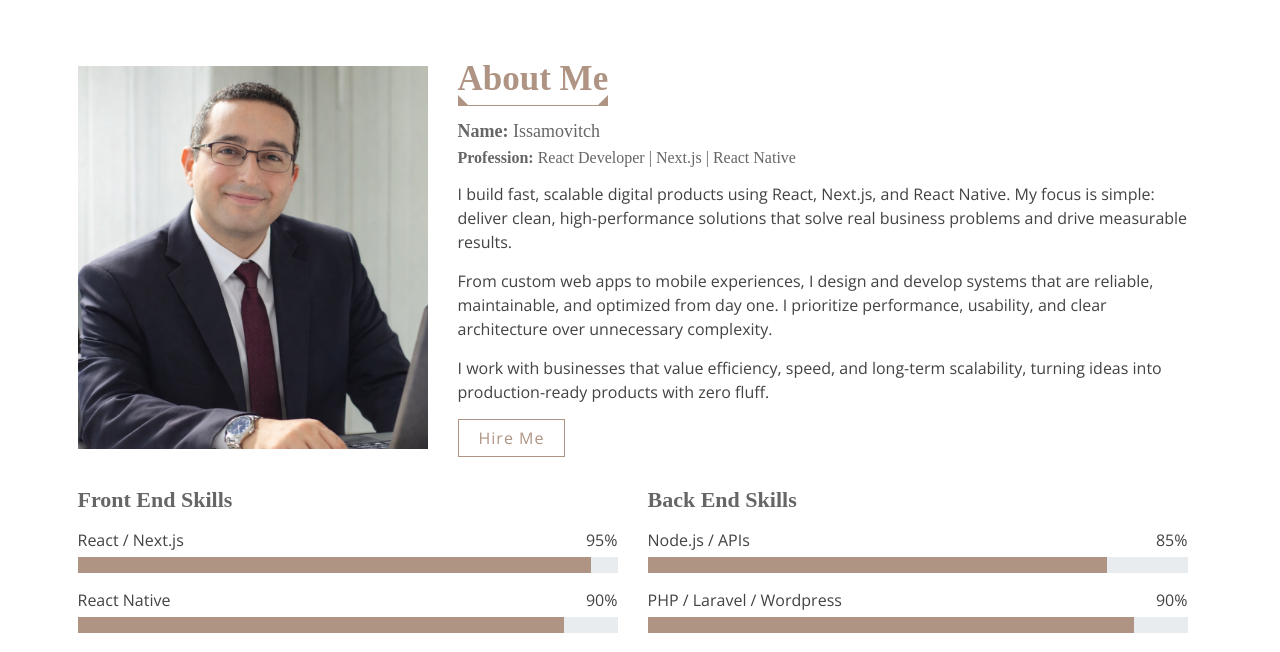
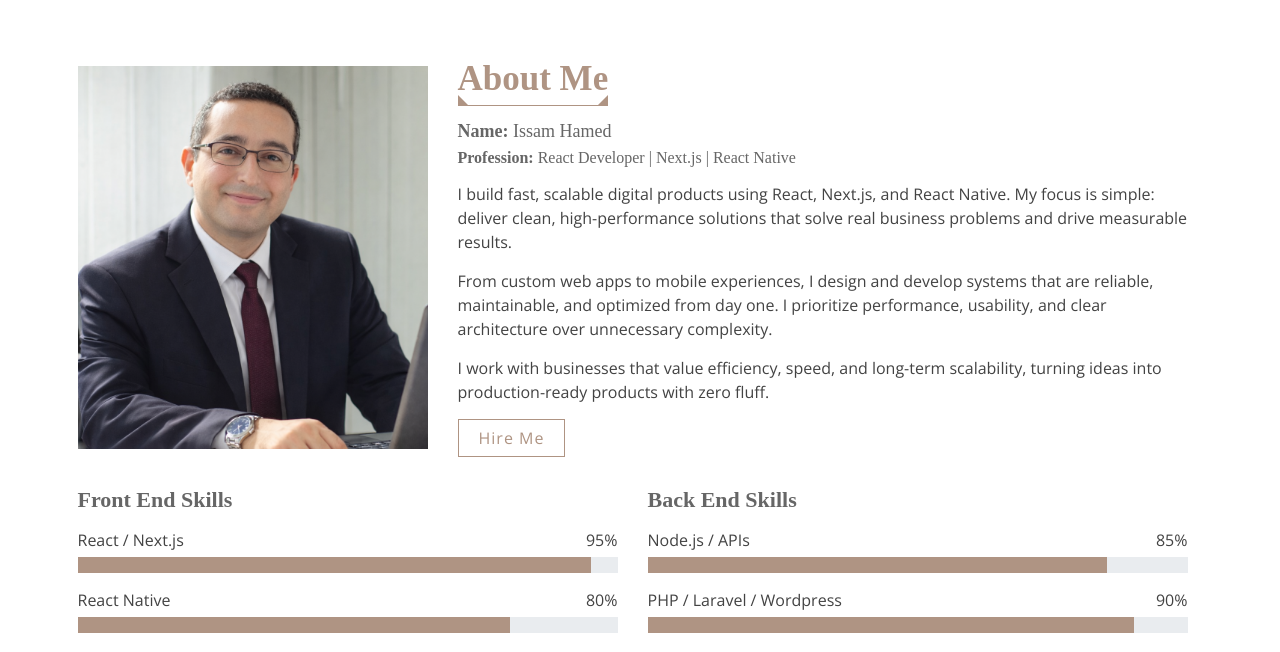
Before and after one commit to issamovitch/my-portfolio, a React (Vite) app: page / in a window 1280 px wide. Shown: the part 872-1524 px from the top of the page. Built offline with nearby package versions, Linux system fonts and the light colour scheme; a web font is replaced by a local one.

Commit message:
Fix About section

```diff
--- a/src/components/About.jsx
+++ b/src/components/About.jsx
@@ -36,7 +36,7 @@ export default function About({smoothScroll}) {
                         <header className="section-header">
                             <h2>About Me</h2>
                         </header>
-                        <h3><strong>Name:</strong> Issamovitch</h3>
+                        <h3><strong>Name:</strong> Issam Hamed</h3>
                         <h4><strong>Profession:</strong> React Developer | Next.js | React Native</h4>
                         <p>
                             I build fast, scalable digital products using React, Next.js, and React Native. My focus is simple: deliver clean, high-performance solutions that solve real business problems and drive measurable results.
@@ -66,10 +66,10 @@ export default function About({smoothScroll}) {
                             </div>
 
                             <div className="skill-name">
-                                <p>React Native</p><p>90%</p>
+                                <p>React Native</p><p>80%</p>
                             </div>
                             <div className="progress">
-                                <div className="progress-bar" role="progressbar" aria-valuenow="90"></div>
+                                <div className="progress-bar" role="progressbar" aria-valuenow="80"></div>
                             </div>
 
                             <div className="skill-name">
```
